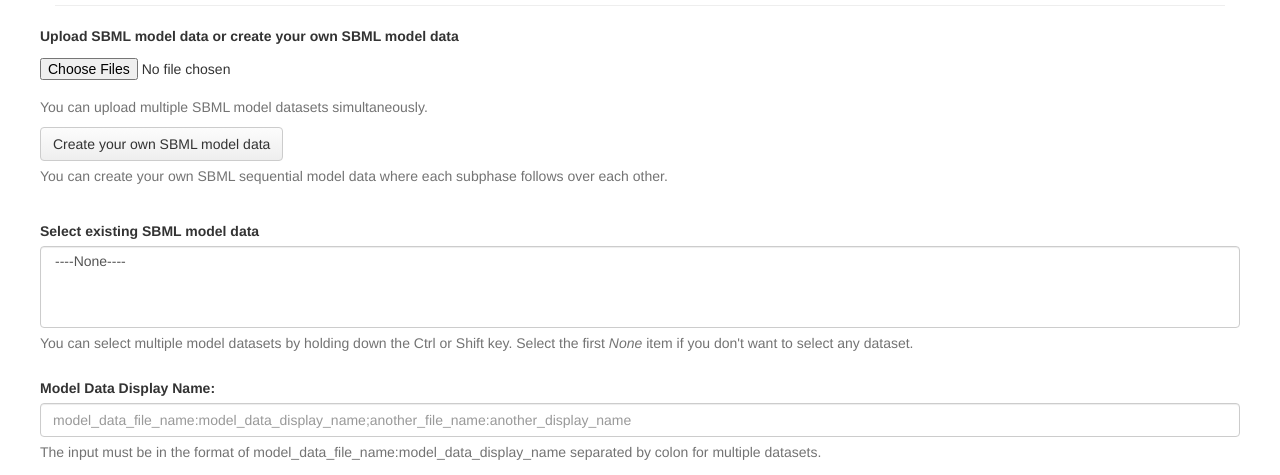
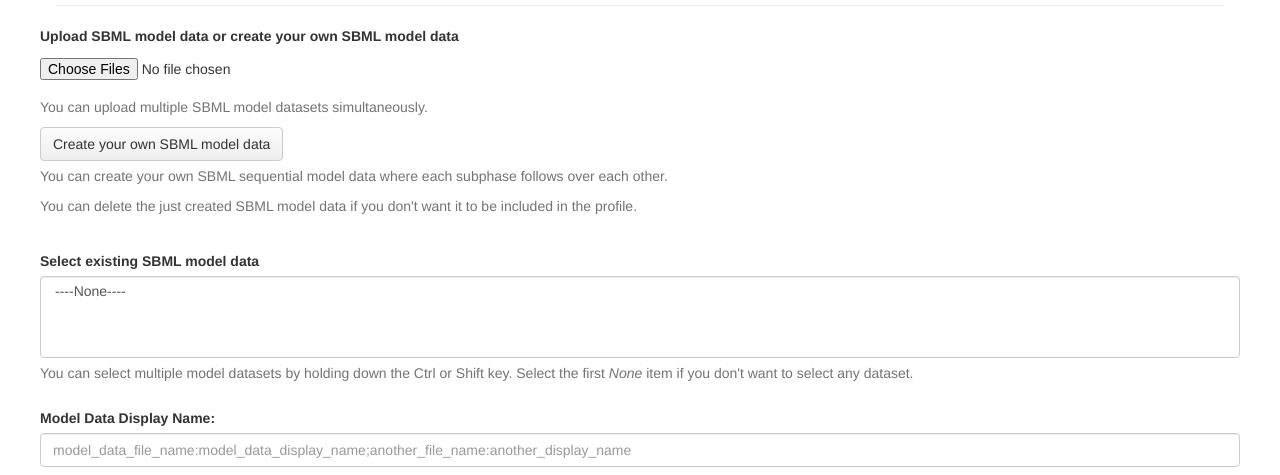
Before and after one commit to RENCI/CellCycleBrowser, a Django app: template server/cc_core/templates/cc_core/add-profile.html in a window 1280 px wide. Shown: the part 1066-1541 px from the top of the page. Run offline with Django 3.2, Linux system fonts and the light colour scheme; the template is opened without the code that fills it, so the values that code supplies are empty; some libraries are stand-ins or nearby versions.

Commit message:
get model creation and deletion working

```diff
--- a/server/cc_core/static/cc_core/css/style.css
+++ b/server/cc_core/static/cc_core/css/style.css
@@ -48,3 +48,7 @@ outline: none;
 .text-red {
 	color: #E74C3C;
 }
+
+.hidden-form {
+	display: none;
+}
--- a/server/cc_core/templates/cc_core/add-profile.html
+++ b/server/cc_core/templates/cc_core/add-profile.html
@@ -54,10 +54,9 @@
             <a type="button" class="btn btn-default" data-toggle="modal" data-target="#create-sbml-model-dialog">Create your own SBML model data</a>
             <p class="help-block">You can create your own SBML sequential model data where each subphase follows over each other.</p>
             <input type="hidden" id="new_sbml_model_file_name" name="new_sbml_model_file_name" value="">
-            <h2 id="create-sbml-error" style="color: red"></h2>
-            <h2 id="create-sbml-success" style="color: green"></h2>
-            <a id="delete-sbml-model" type="button" class="btn-link hidden-form"></a>
-
+            <a id="delete-sbml-model" type="button" class="btn btn-default hidden-form" data-toggle="modal" data-target="#delete-sbml-model-dialog">Delete SBML model data you just created</a>
+            <p id="delete-sbml-model-help-block" class="help-block">You can delete the just created SBML model data if you don't want it to be included in the profile.</p>
+            <h2 id="create-or-delete-sbml-msg"></h2>
         </div>
         <div class="form-group">
             <label for="model_sel_names">Select existing SBML model data</label>
@@ -142,6 +141,24 @@
                     <button type="submit" class="btn btn-primary">Create</button>
                 </div>
             </form>
+        </div>
+    </div>
+  </div>
+
+  <div class="modal fade" id="delete-sbml-model-dialog" tabindex="-1" role="dialog" aria-labelledby="myModalLabel" aria-hidden="true">
+    <div class="modal-dialog">
+        <div class="modal-content">
+            <div class="modal-header">
+                <button type="button" class="close" data-dismiss="modal" aria-hidden="true">&times;</button>
+                <h4 class="modal-title" id="delete-sbml-model-title">Delete the new SBML model</h4>
+            </div>
+            <div class="modal-body">
+                Are you sure you want to delete the new SBML model you just created?
+            </div>
+            <div class="modal-footer">
+                <button type="button" class="btn btn-default" data-dismiss="modal">Cancel</button>
+                <a id="delete-sbml-model-btn" type="button" class="btn btn-danger">Delete</a>
+            </div>
         </div>
     </div>
   </div>
@@ -263,19 +280,25 @@
                 $('#mddesc').val(model_file_sel_str);
             }
         });
-        $('#delete-sbml-model').on('click', function(event) {
+        $('#delete-sbml-model-btn').on('click', function(event) {
             event.preventDefault();
             $.ajax({
                 url: "/delete_sbml_model/" + $('#new_sbml_model_file_name').val(),
                 type: "POST",
+                data: {
+                    csrfmiddlewaretoken: '{{ csrf_token }}'
+                },
                 success: function(json) {
+                    $('#delete-sbml-model-dialog').modal('hide');
                     if (json.error) {
-                        $('#create-sbml-error').text(json.error);
+                        $('#create-or-delete-sbml-msg').text(json.error);
+                        $('#create-or-delete-sbml-msg').css({"color":"red"});
                     }
                     else {
-                        $('#create-sbml-error').text('');
-                        $('#create-sbml-success').text('You SBML model data file ' + json.new_model_filename + ' has been deleted successfully.');
+                        $('#create-or-delete-sbml-msg').text('Your SBML model data file ' + json.new_model_filename + ' has been deleted successfully.');
+                        $('#create-or-delete-sbml-msg').css({"color":"green"});
                         $('#delete-sbml-model').hide();
+                        $('#delete-sbml-model-help-block').hide();
                         search_str = json.new_model_filename + ":" + json.new_model_filename;
                         if (model_name_sel_str == search_str)
                             model_name_sel_str = '';
@@ -303,7 +326,9 @@
                 error: function(xhr, errmsg, err) {
                     err_display_msg = xhr.status + ": " + xhr.responseText + ". Error Message: " + errmsg;
                     console.log(err_display_msg);
-                    $('#create-sbml-error').text(err_display_msg);
+                    $('#create-or-delete-sbml-msg').text(err_display_msg);
+                    $('#create-or-delete-sbml-msg').css({"color":"red"});
+                    $('#delete-sbml-model-dialog').modal('hide');
                 }
             });
         });
@@ -326,15 +351,17 @@
                 success: function(json) {
                     $('#create-sbml-model-dialog').modal('hide');
                     if (json.error) {
-                        $('#create-sbml-error').text(json.error);
-                        $('#create-sbml-success').text('');
+                        $('#create-or-delete-sbml-msg').text(json.error);
+                        $('#create-or-delete-sbml-msg').css({"color":"red"});
                         $('#delete-sbml-model').hide();
+                        $('#delete-sbml-model-help-block').hide();
                     }
                     else {
-                        $('#create-sbml-error').text('');
-                        $('#create-sbml-success').text('You SBML model data file ' + json.new_model_filename + ' has been created successfully.');
+                        $('#create-or-delete-sbml-msg').text('Your SBML model data file ' + json.new_model_filename + ' has been created successfully. However, you can delete the new SBML model data if you want by clicking on the button above.');
+                        $('#create-or-delete-sbml-msg').css({"color":"green"});
                         $('#new_sbml_model_file_name').val(json.new_model_filename);
                         $('#delete-sbml-model').show();
+                        $('#delete-sbml-model-help-block').show();
                         model_name_sel_str += json.new_model_filename + ":" + json.new_model_filename;
                         if (model_file_sel_str.length > 0) {
                             $('#mdname').val(model_file_sel_str + ";" + model_name_sel_str);
@@ -350,9 +377,10 @@
                     err_display_msg = xhr.status + ": " + xhr.responseText + ". Error Message: " + errmsg;
                     console.log(err_display_msg);
                     $('#create-sbml-model-dialog').modal('hide');
-                    $('#create-sbml-error').text(err_display_msg);
-                    $('#create-sbml-success').text('');
+                    $('#create-or-delete-sbml-msg').text(err_display_msg);
+                    $('#create-or-delete-sbml-msg').css({"color":"red"});
                     $('#delete-sbml-model').hide();
+                    $('#delete-sbml-model-help-block').hide();
                 }
             });
         });
```
Also changed, not shown: server/cc_core/views.py (+8 -2 lines).
